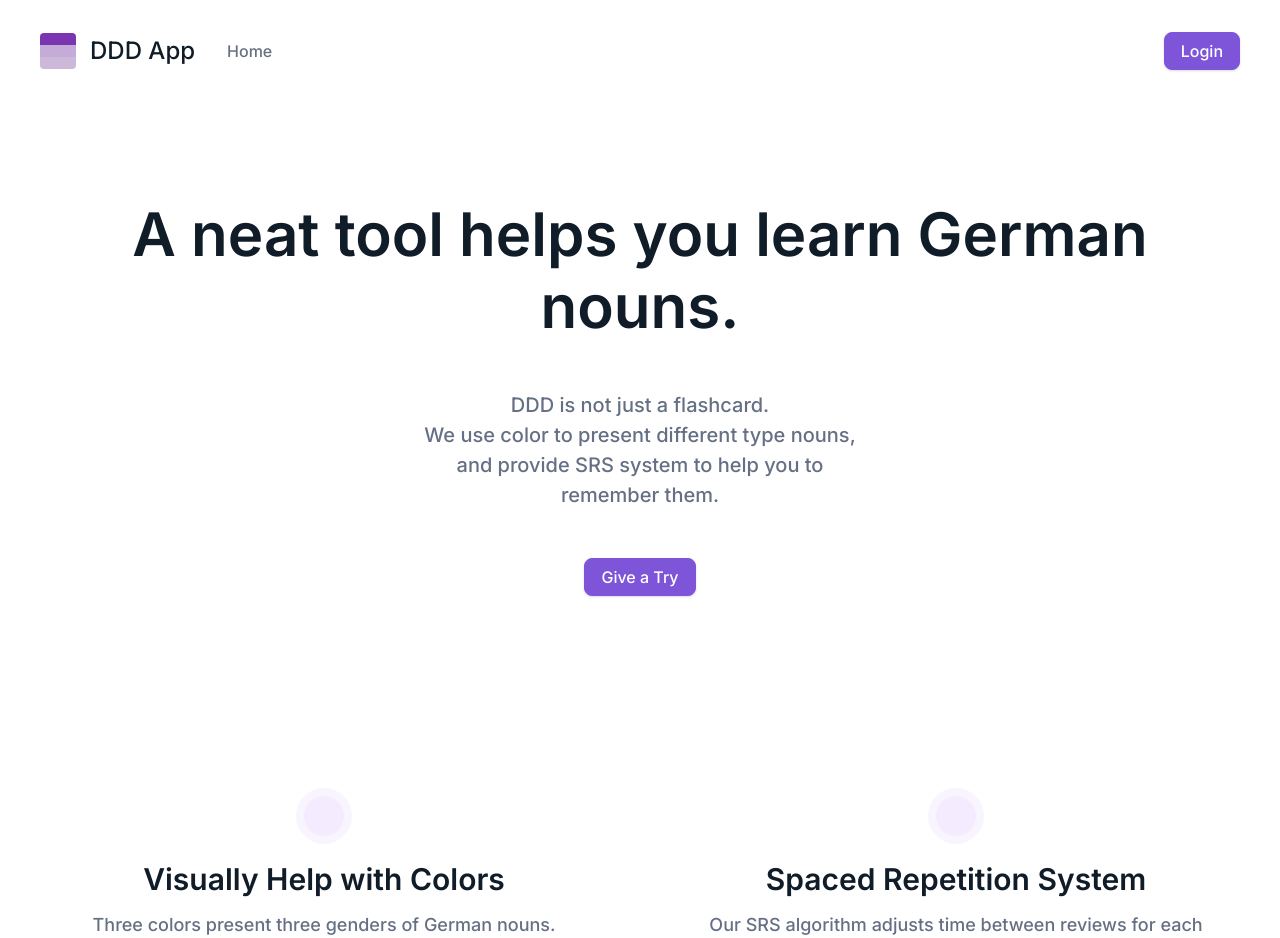
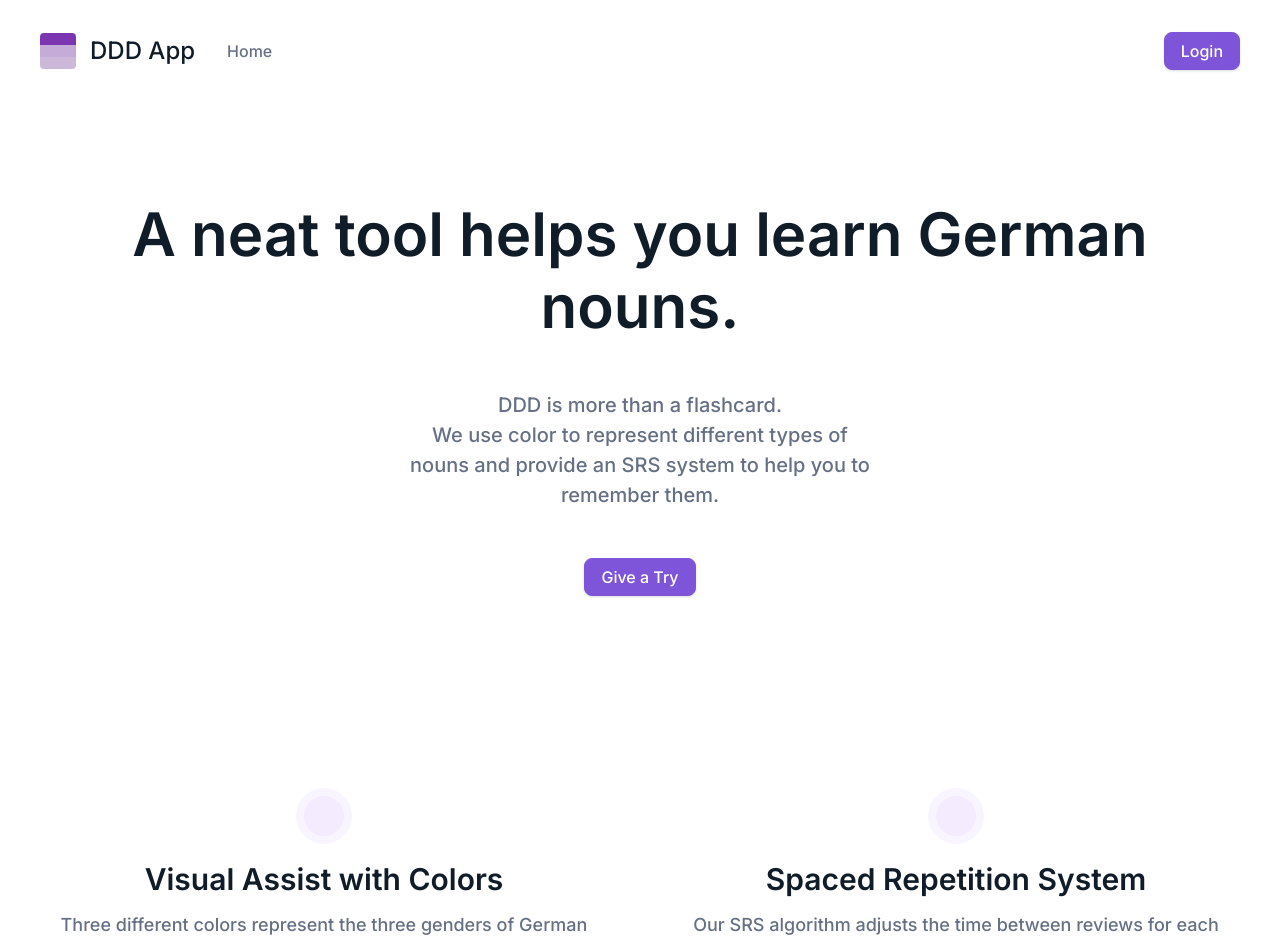
Before and after one commit to cyishere/ddd-app, a Next.js app: page / in a window 1280 px wide. Shown: the top 938 px of the page. Built offline with nearby package versions, Linux system fonts and the light colour scheme; no server answers.

Commit message:
Fix typos

```diff
--- a/pages/index.tsx
+++ b/pages/index.tsx
@@ -23,10 +23,10 @@ const Home: NextPage = () => {
       <Cta>
         <Greeting>A neat tool helps you learn German nouns.</Greeting>
         <Description>
-          DDD is not just a flashcard.
+          DDD is more than a flashcard.
           <br />
-          We use color to present different type nouns, and provide SRS system
-          to help you to remember them.
+          We use color to represent different types of nouns and provide an SRS
+          system to help you to remember them.
         </Description>
         <ActionGroup>
           {user ? (
@@ -45,9 +45,10 @@ const Home: NextPage = () => {
         <FeaturesContainer>
           <FeatureColumn>
             <DotIcon />
-            <FeatureTitle>Visually Help with Colors</FeatureTitle>
+            <FeatureTitle>Visual Assist with Colors</FeatureTitle>
             <FeatureExplain>
-              Three colors present three genders of German nouns.
+              Three different colors represent the three genders of German
+              nouns.
             </FeatureExplain>
             <FeatureDetails>
               <FeatureDetailsItem>
@@ -68,8 +69,8 @@ const Home: NextPage = () => {
             <DotIcon />
             <FeatureTitle>Spaced Repetition System</FeatureTitle>
             <FeatureExplain>
-              Our SRS algorithm adjusts time between reviews for each individual
-              word, calculated by your last session.
+              Our SRS algorithm adjusts the time between reviews for each
+              individual word, calculated by your last session.
             </FeatureExplain>
             <FeatureExplain>
               You don’t need to choose “remembered” or not manually, and save
```
